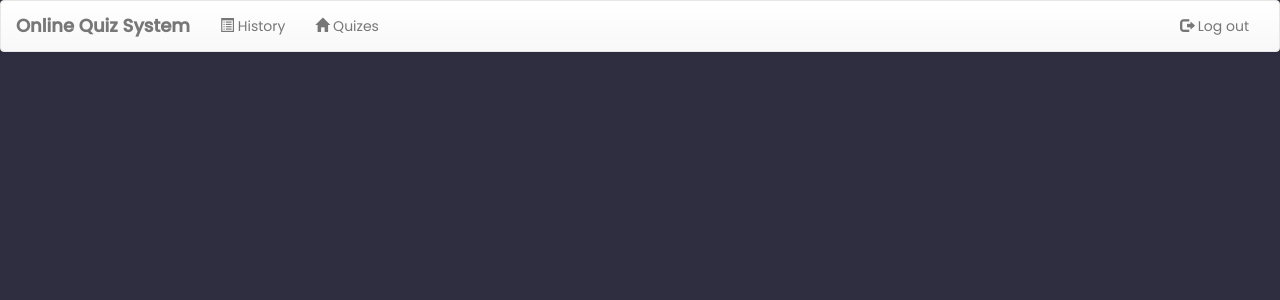
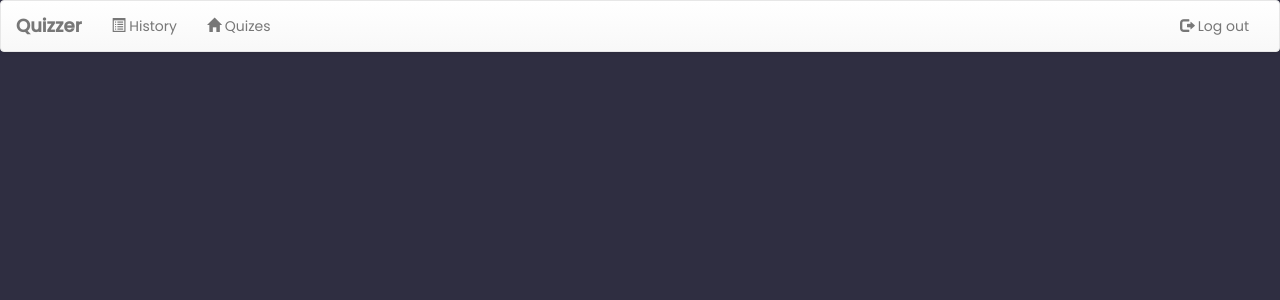
Before and after one commit to whorahulnayak/quizzer-2.0-alphaV, a PHP site: page /welcome.php in a window 1280 px wide. Shown: the top 300 px of the page. Run offline with PHP 8.4, Linux system fonts and the light colour scheme; a user stored in the database is signed in.

Commit message:
Update welcome.php

```diff
--- a/welcome.php
+++ b/welcome.php
@@ -19,7 +19,7 @@
     <meta charset="UTF-8">
     <meta name="viewport" content="width=device-width, initial-scale=1.0">
     <meta http-equiv="X-UA-Compatible" content="ie=edge">
-    <title>Welcome | Online Quiz System</title>
+    <title>Quizzer</title>
     <link rel="icon" type="image/png" sizes="32x32" href="image/favicon-16x16.png">
     <link  rel="stylesheet" href="css/bootstrap.min.css"/>
     <link  rel="stylesheet" href="css/bootstrap-theme.min.css"/>
@@ -41,7 +41,7 @@
                 <span class="icon-bar"></span>
                 <span class="icon-bar"></span>
             </button>
-        <a class="navbar-brand" href="#"><b>Online Quiz System</b></a>
+        <a class="navbar-brand" href="#"><b>Quizzer</b></a>
         </div>
 
         <!-- Collect the nav links, forms, and other content for toggling -->
```
